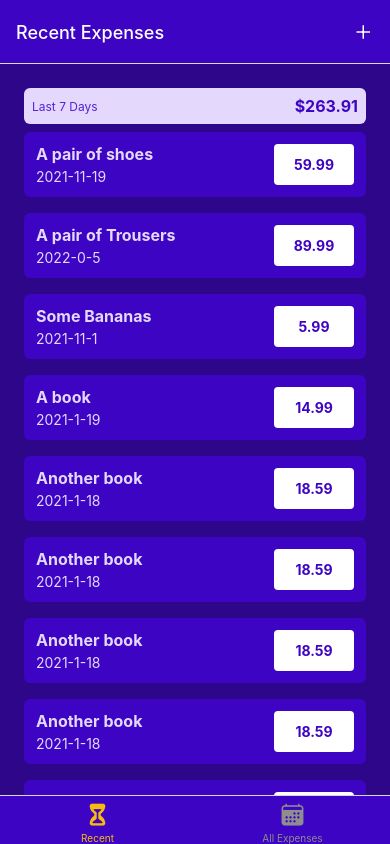
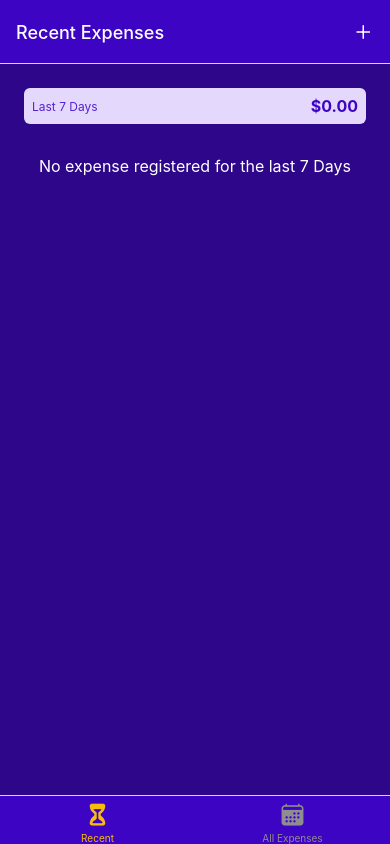
Before and after one commit to Abhi97shek/expense-app, a React Native app: screen /RecentExpenses in a window 390 px wide. Built offline with nearby package versions, Linux system fonts and the light colour scheme.

Commit message:
Add the Layout in the Form

```diff
--- a/App.js
+++ b/App.js
@@ -8,12 +8,15 @@
 import { GlobalStyles } from './constants/styles';
 import {Ionicons} from "@expo/vector-icons";
 import IconButton from './components/UI/IconButton';
+import ExpenseContextProvider from './store/expense-context';
+import { StatusBar } from 'expo-status-bar';
 const Stack = createNativeStackNavigator();
 const BottomTabs = createBottomTabNavigator();
 
 function ExpenseOverview(){
 
   return (
+
       <BottomTabs.Navigator screenOptions={({navigation})=>({
           headerStyle:{
             backgroundColor:GlobalStyles.colors.primary500},
@@ -52,6 +55,8 @@
 export default function App() {
   return (
     <>
+    <StatusBar style='light'/>
+    <ExpenseContextProvider>
       <NavigationContainer>
           <Stack.Navigator screenOptions={{
             headerStyle:{backgroundColor:GlobalStyles.colors.primary500},
@@ -67,6 +72,7 @@
 
           </Stack.Navigator>
       </NavigationContainer>
+      </ExpenseContextProvider>
     </>
   );
 }
--- a/components/ExpenseOutput/ExpenseOutput.js
+++ b/components/ExpenseOutput/ExpenseOutput.js
@@ -7,71 +7,19 @@
 import { GlobalStyles } from '../../constants/styles';
 
 
-const DUMMY_EXPENSES = [
-  {
-    id:'e1',
-    description:'A pair of shoes',
-    amount:59.99,
-    date:new Date('2021-12-19')
-  },
-  {
-    id:'e2',
-    description:'A pair of Trousers',
-    amount:89.99,
-    date:new Date('2022-01-05')
-  },
-  {
-    id:'e3',
-    description:'Some Bananas',
-    amount:5.99,
-    date:new Date('2021-12-01')
-  },
-  {
-    id:'e4',
-    description:'A book',
-    amount:14.99,
-    date:new Date('2021-02-19')
-  },
-  {
-    id:'e5',
-    description:'Another book',
-    amount:18.59,
-    date:new Date('2021-02-18')
-  },
-  {
-    id:'e6',
-    description:'Another book',
-    amount:18.59,
-    date:new Date('2021-02-18')
-  },
-  {
-    id:'e7',
-    description:'Another book',
-    amount:18.59,
-    date:new Date('2021-02-18')
-  },
-  {
-    id:'e8',
-    description:'Another book',
-    amount:18.59,
-    date:new Date('2021-02-18')
-  },
-  {
-    id:'e9',
-    description:'Another book',
-    amount:18.59,
-    date:new Date('2021-02-18')
-  }
 
-];
+const ExpenseOutput = ({expenses,expensePeriod,fallback}) => {
 
+  let content = <Text style={styles.infoText}>{fallback}</Text>;
 
-
-const ExpenseOutput = ({expenses,expensePeriod}) => {
+  if(expenses.length >0)
+    {
+      content =  <ExpenseList expenses={expenses}/>;
+    }
   return (
     <View style={styles.container}>
-        <ExpenseSummary  periodName={expensePeriod} expenses={DUMMY_EXPENSES} />
-        <ExpenseList expenses={DUMMY_EXPENSES}/>
+        <ExpenseSummary  periodName={expensePeriod} expenses={expenses} />
+        {content}
     </View>
   )
 }
@@ -87,6 +35,12 @@
     paddingTop:24,
     paddingBottom:0,
     backgroundColor:GlobalStyles.colors.primary700
+  },
+  infoText:{
+    color:'white',
+    fontSize:16,
+    textAlign:'center',
+    marginTop:32
   }
 
 });
--- /dev/null
+++ b/components/ManageExpense/ExpenseForm.js
@@ -0,0 +1,57 @@
+import { View, StyleSheet,Text } from 'react-native'
+import React from 'react';
+import Input from './Input';
+
+const ExpenseForm = () => {
+
+  const amountChangeHanlder =()=>{};
+  return (
+    <View style={styles.form}>
+        <Text style={styles.title}>Your Expense</Text>
+      <View style={styles.basicInput}>
+          <Input label="Amount"
+            style={styles.rowInput}
+          textInputConfig={{
+              keyboardType:'decimall-pad',
+              onChangeText:amountChangeHanlder
+          }}/>
+          <Input label="Date"
+             style={styles.rowInput}
+          textInputConfig={{
+            placeholder:"YYYY-MM-DD",
+            maxLength:10,
+            onChangeText:()=>{}
+          }}/>
+      </View>
+      <Input label="Description" textInputConfig={
+        {
+          multiline:true
+        }
+      }/>
+    </View>
+  )
+}
+
+export default ExpenseForm;
+
+const styles = StyleSheet.create({
+
+    basicInput:{
+        flexDirection:'row',
+        justifyContent:'space-between'
+    },
+    rowInput:{
+      flex:1
+    },
+    form:{
+      marginTop:40
+    },
+    title:{
+      fontSize:24,
+      fontWeight:'bold',
+      color:'white',
+      marginVertical:24,
+      textAlign:'center'
+    }
+
+});
--- /dev/null
+++ b/components/ManageExpense/Input.js
@@ -0,0 +1,46 @@
+import { View, Text,TextInput,StyleSheet } from 'react-native'
+import React from 'react'
+import { GlobalStyles } from '../../constants/styles';
+
+const Input = ({label,style,textInputConfig}) => {
+
+let inputStyles = [styles.input];
+
+ if(textInputConfig && textInputConfig.multiline)
+    {
+        inputStyles.push(styles.inputMultiLine);
+    }
+
+  return (
+    <View style={[styles.inputContainer,style]}>
+      <Text style={styles.label}>{label}</Text>
+      <TextInput style={inputStyles} {...textInputConfig}/>
+    </View>
+  )
+}
+
+export default Input;
+
+
+const styles = StyleSheet.create({
+    inputContainer:{
+            marginHorizontal:4,
+            marginVertical:16
+    },
+    label:{
+        fontSize:12,
+        color:GlobalStyles.colors.primary100,
+        marginBottom:4
+    },
+    input:{
+            backgroundColor:GlobalStyles.colors.primary100,
+            padding:6,
+            borderRadius:6,
+            fontSize:18,
+            color:GlobalStyles.colors.primary700
+    },
+    inputMultiLine:{
+        minHeight:100,
+        textAlignVertical:'top'
+    }
+});
--- a/screen/AllExpense.js
+++ b/screen/AllExpense.js
@@ -1,9 +1,11 @@
-import React from 'react'
-import ExpenseOutput from '../components/ExpenseOutput/ExpenseOutput'
+import React, { useContext } from 'react'
+import ExpenseOutput from '../components/ExpenseOutput/ExpenseOutput';
+import { ExpenseContext } from '../store/expense-context';
+const AllExpense = () => {
 
-const AllExpense = () => {
+  const expenseCtx = useContext(ExpenseContext);
   return (
-      <ExpenseOutput expensePeriod="Total" />
+      <ExpenseOutput expensePeriod="Total" expenses={expenseCtx.expenses} fallback="No Registered Expenses found"/>
   )
 }
 
--- a/screen/ManageExpense.js
+++ b/screen/ManageExpense.js
@@ -1,12 +1,16 @@
 import { View, Text,StyleSheet } from 'react-native'
-import React, { useLayoutEffect } from 'react';
+import React, { useContext, useLayoutEffect } from 'react';
 import {Ionicons} from "@expo/vector-icons"
 import { GlobalStyles } from '../constants/styles';
 import Button from '../components/UI/Button';
+import { ExpenseContext } from '../store/expense-context';
+import ExpenseForm from '../components/ManageExpense/ExpenseForm';
 
 const ManageExpense = ({route,navigation}) => {
 
   const editedExpenseId = route.params?.expenseId; //Drilling a Object
+
+  const expenseCtx = useContext(ExpenseContext);
 
   const isEditing = !!editedExpenseId; // Convert Value into Boolean
 
@@ -18,18 +22,40 @@
 
 
   const deleteExpenseHandler =()=>{
+    console.log(editedExpenseId);
+    expenseCtx.deleteExpense(editedExpenseId);
+    navigation.goBack();
   };
 
   const cancelHandler = ()=>{
+
+    navigation.goBack();
   };
 
   const confirmHandler= ()=>{
+    if(isEditing)
+      {
+        expenseCtx.updateExpense(editedExpenseId,{
+          description:'Test!!!!!!!!!!',
+          amount:29.99,
+          date : new Date('2022-05-20')
+        });
+      }
+      else
+      {
+        expenseCtx.addExpense({
+          description:'Test',
+          amount:19.99,
+          date : new Date('2022-05-19')
+        });
+      }
 
-
+    navigation.goBack();
   };
 
   return (
     <View style={styles.container}>
+      <ExpenseForm />
     <View style={styles.buttonContainer}>
         <Button mode="flat" onPress={cancelHandler} style={styles.button}>Cancel</Button>
         <Button onPress={confirmHandler} style={styles.button}>{isEditing ? 'Update': 'Add'}</Button>
--- a/screen/RecentExpense.js
+++ b/screen/RecentExpense.js
@@ -1,10 +1,23 @@
 import { View} from 'react-native'
-import React from 'react'
+import React, { useContext } from 'react'
 import ExpenseOutput from '../components/ExpenseOutput/ExpenseOutput'
+import { ExpenseContext } from '../store/expense-context';
+import { getDateMinusDays } from '../util/date';
 
 const AllExpense = () => {
+  const expenseCtx = useContext(ExpenseContext);
+  const recentExpense = expenseCtx.expenses.filter((expense)=>{
+    const today = new Date();
+    const date7DaysAgo = getDateMinusDays(today,7);
+      if(expense.date > date7DaysAgo)
+        {
+          console.log(expense);
+        }
+    return (expense.date > date7DaysAgo) && (expense.date <= today);
+  })
+
   return (
-      <ExpenseOutput expensePeriod="Last 7 Days"/>
+      <ExpenseOutput expenses={recentExpense} expensePeriod="Last 7 Days" fallback="No expense registered for the last 7 Days"/>
   )
 }
 
--- /dev/null
+++ b/store/expense-context.js
@@ -0,0 +1,118 @@
+import { createContext, useReducer } from "react";
+
+const DUMMY_EXPENSES = [
+    {
+      id:'e1',
+      description:'A pair of shoes',
+      amount:59.99,
+      date:new Date('2021-12-19')
+    },
+    {
+      id:'e2',
+      description:'A pair of Trousers',
+      amount:89.99,
+      date:new Date('2022-01-05')
+    },
+    {
+      id:'e3',
+      description:'Some Bananas',
+      amount:5.99,
+      date:new Date('2021-12-01')
+    },
+    {
+      id:'e4',
+      description:'A book',
+      amount:14.99,
+      date:new Date('2021-02-19')
+    },
+    {
+      id:'e5',
+      description:'Another book',
+      amount:18.59,
+      date:new Date('2021-02-18')
+    },
+    {
+      id:'e6',
+      description:'Another book',
+      amount:18.59,
+      date:new Date('2021-02-18')
+    },
+    {
+      id:'e7',
+      description:'Another book',
+      amount:18.59,
+      date:new Date('2021-02-18')
+    },
+    {
+      id:'e8',
+      description:'Another book',
+      amount:18.59,
+      date:new Date('2021-02-18')
+    },
+    {
+      id:'e9',
+      description:'Another book',
+      amount:18.59,
+      date:new Date('2021-02-18')
+    }
+
+  ];
+
+export const ExpenseContext = createContext({
+    expenses:[],
+    addExpense:({description,amount,date})=>{},
+    deleteExpense:(id)=>{},
+    updateExpense:(id,{description,anount,date})=>{}
+});
+
+const expenseReducer = (state,action)=>{
+    switch(action.type)
+    {
+        case "ADD":
+            const id = new Date().toString() + Math.random().toString();
+            return [{...action.payload,id:id},...state];
+        case "UPDATE":
+            const updateableExpenseIndex = state.findIndex((expense)=>expense.id=== action.payload);
+            const updateableExpense = state[updateableExpenseIndex];
+            const updateItem ={...updateableExpense,...action.payload.data};
+            const updatedExpense = [...state];
+            updatedExpense[updateableExpenseIndex]=updateItem;
+            return updateItem;
+        case "DELETE":
+
+            return state.filter((expense)=> expense.id != action.payload.id);
+
+
+        default:
+            return state
+    }
+}
+
+const ExpenseContextProvider=({children})=>{
+
+    const [expenseState,dispatch]=useReducer(expenseReducer,DUMMY_EXPENSES);
+
+    const addExpense=(expenseData)=>{
+        dispatch({type:'ADD',payload:expenseData});
+    };
+
+    const deleteExpense =(id)=>{
+        dispatch({type:"DELETE",payload:id});
+    };
+
+    const updateExpense =(id,expenseData)=>{
+        dispatch({type:"UPDATE",payload:{id:id,data:expenseData}});
+    };
+
+    const value ={
+        expenses:expenseState,
+        addExpense:addExpense,
+        deleteExpense:deleteExpense,
+        updateExpense:updateExpense
+    }
+
+    return <ExpenseContext.Provider value={value}>{children}</ExpenseContext.Provider>
+};
+
+
+export default ExpenseContextProvider;
--- a/util/date.js
+++ b/util/date.js
@@ -1,5 +1,9 @@
 export function getFormattedDate(date){
 
-    return `${date.getFullYear()}-${date.getMonth()}-${date.getDate()}`
+    return `${date.getFullYear()}-${date.getMonth()+1}-${date.getDate()}`
 
 }
+
+export function getDateMinusDays(date,days){
+    return new Date(date.getFullYear(),date.getMonth(),date.getDate() - days);
+}
```
